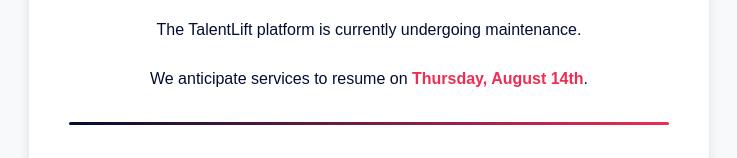
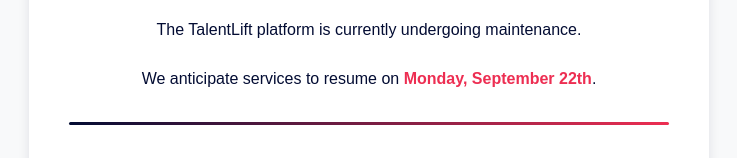
Before and after one commit to halakhellow/maintenance, a plain HTML site: page index.html in a window 1280 px wide. Shown: the part 388-546 px from the top of the page, without its empty margins (271-1008 px from the left). Drawn offline with Linux system fonts and the light colour scheme.

Commit message:
update date

```diff
--- a/index.html
+++ b/index.html
@@ -71,7 +71,7 @@
       <p>The TalentLift platform is currently undergoing maintenance.</p>
       <p>
         We anticipate services to resume on
-        <span class="highlight">Thursday, August 14th</span>.
+        <span class="highlight">Monday, September 22th</span>.
       </p>
 
       <div class="divider"></div>
```
